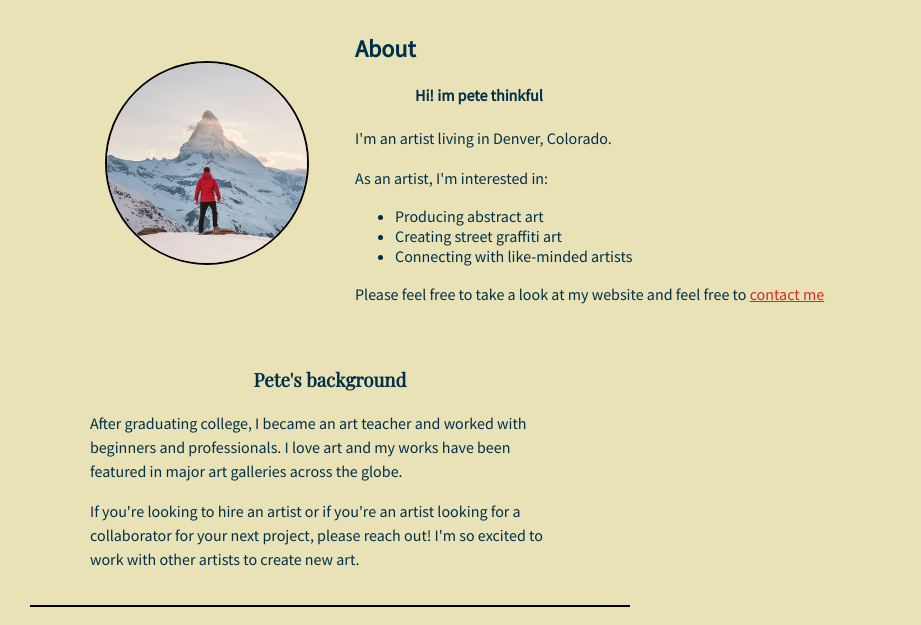
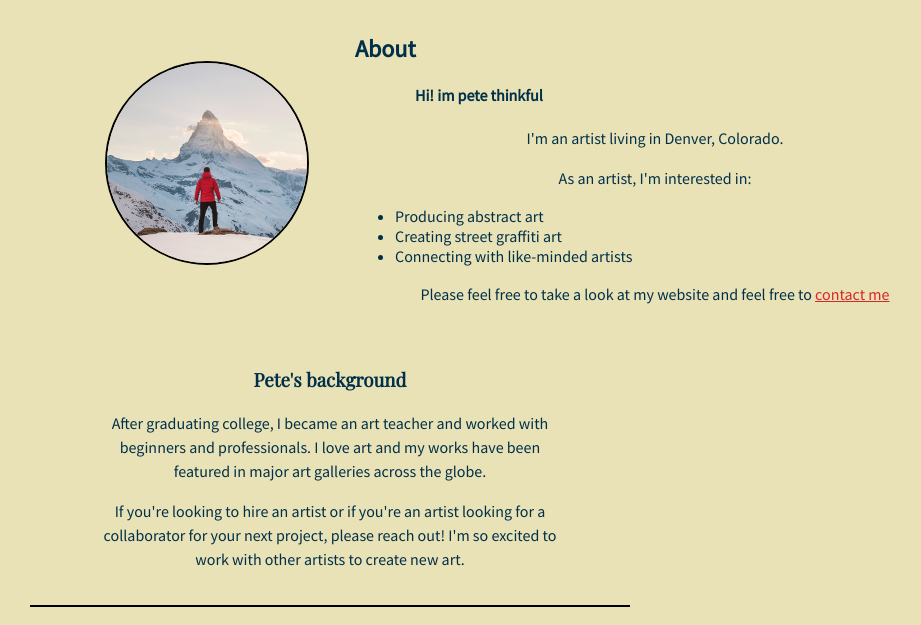
Before and after one commit to ylerta621/flexbox, a plain HTML site: page index.html in a window 1280 px wide. Shown: the part 134-759 px from the top of the page, without its empty margins (310-1231 px from the left). Drawn offline with nearby package versions, Linux system fonts and the light colour scheme.

Commit message:
Add files via upload

```diff
--- a/style.css
+++ b/style.css
@@ -107,7 +107,7 @@ article div {
 
 p {
   line-height: 1.5;
-  text-align: left;
+  text-align: center;
 }
 
 /* The div container constrains the content width within the main container to 600px */
```
